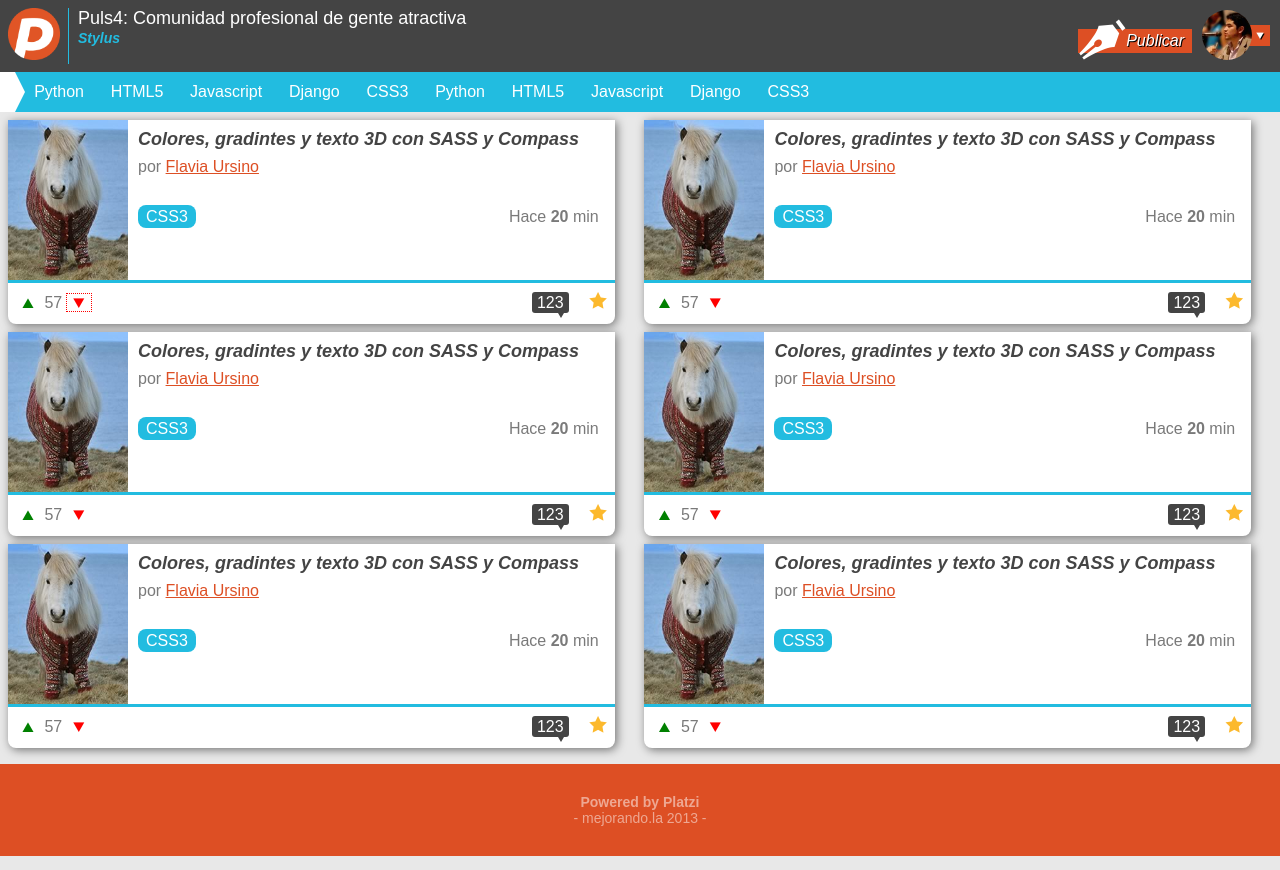
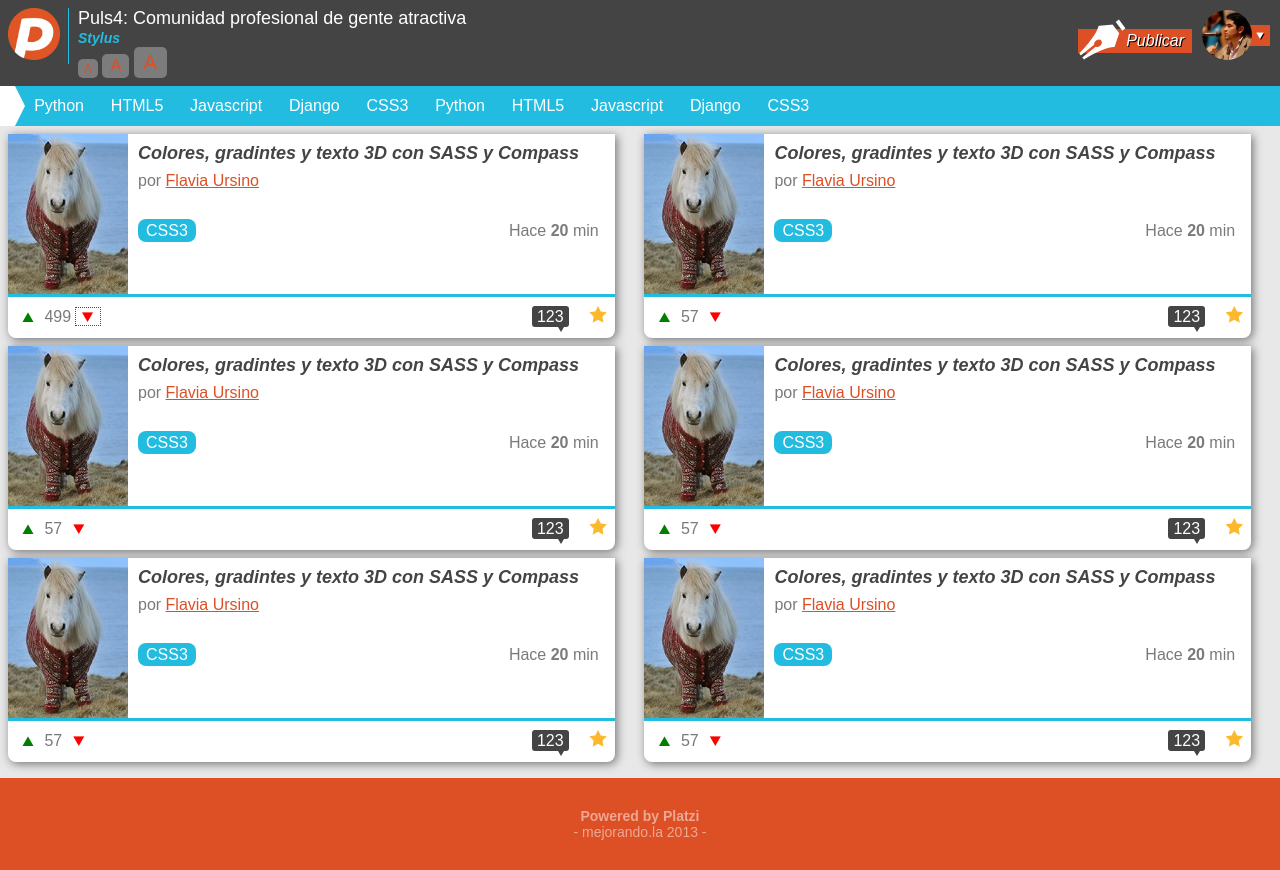
Before and after one commit to ekersten/frontend, a plain HTML site: page index.html in a window 1280 px wide. Both pictures are taken after a click on the link 78 px from the left and 302 px from the top of the page. Drawn offline with Linux system fonts and the light colour scheme; files whose address does not match are found by name.

Commit message:
final clase 4
sizers, y votacion con closures

```diff
--- a/css/puls4.styl
+++ b/css/puls4.styl
@@ -22,6 +22,7 @@ body
 	color gris_oscuro
 	font-family Arial
 	font-size 16px
+	transition font-size 1s
 
 footer
 	background naranja
@@ -94,6 +95,13 @@ header
 				margin 0 6px 0 0
 				text-shadow none
 
+		.sizer
+			text-decoration none
+			background lighten(gris_oscuro, 30%)
+			display inline-block
+			border-radius 5px
+			padding .2em .5em
+			vertical-align bottom
 
 
 		.titulo
--- a/index.html
+++ b/index.html
@@ -17,6 +17,11 @@
 				<div>
 					<a href="#" class="filtro">Stylus</a>
 					<a href="#" class="publicar">Publicar</a>
+				</div>
+				<div>
+					<a href="#12" class="sizer">A</a>
+					<a href="#16" class="sizer">A</a>
+					<a href="#20" class="sizer">A</a>
 				</div>
 			</div>
 			<div class="usuario">
@@ -73,7 +78,7 @@
 				<div class="acciones">
 					<div class="votos">
 						<a href="#" class="up"></a>
-						<span class="total">57</span>
+						<span class="total">500</span>
 						<a href="#" class="down"></a>
 					</div>
 					<div class="datos">
@@ -260,6 +265,47 @@
 				$('form').slideUp();
 			}
 
+			function crearSizer(pixels) {
+				return function() {
+					$('body').css('font-size', pixels+'px');
+				};
+			}
+
+			$('.sizer').each(function(i, link) {
+				var pixels = $(link).prop('hash').substring(1);
+				$(link)
+					.css('font-size', pixels+'px')
+					.on('click', crearSizer(pixels));
+			});
+
+			function crearContador(valorInicial) {
+				var contador = valorInicial || 0;
+
+				return {
+					up : function() {
+						return ++contador;
+					},
+					down : function() {
+						return --contador;
+					}
+				};
+			};
+
+			$('.total').each(function(i, elem) {
+				var contTotal = crearContador(elem.innerHTML);
+				$(elem)
+					.siblings('.up')
+						.on('click', function(ev) {
+							ev.preventDefault();
+							$(elem).html(contTotal.up);
+						})
+					.siblings('.down')
+						.on('click', function(ev) {
+							ev.preventDefault();
+							$(elem).html(contTotal.down);
+						});
+			});
+
 		});
 		</script>
 	</body>
```
Also changed, not shown: css/puls4.css.
